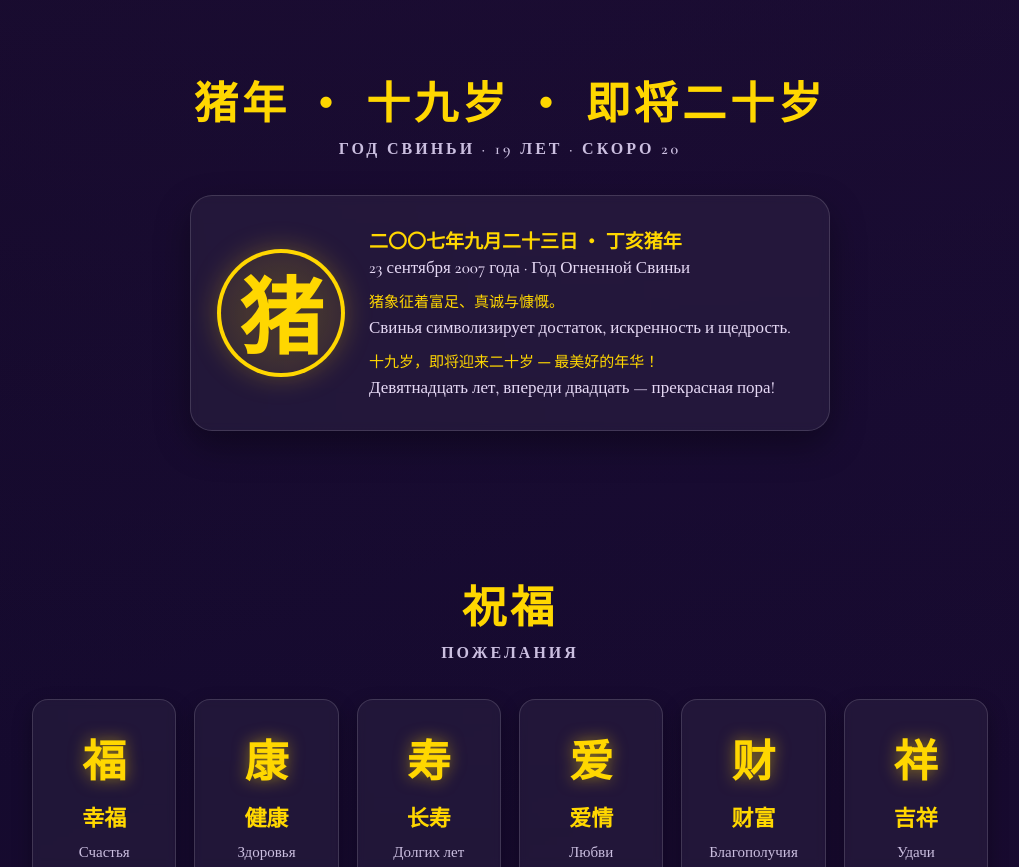
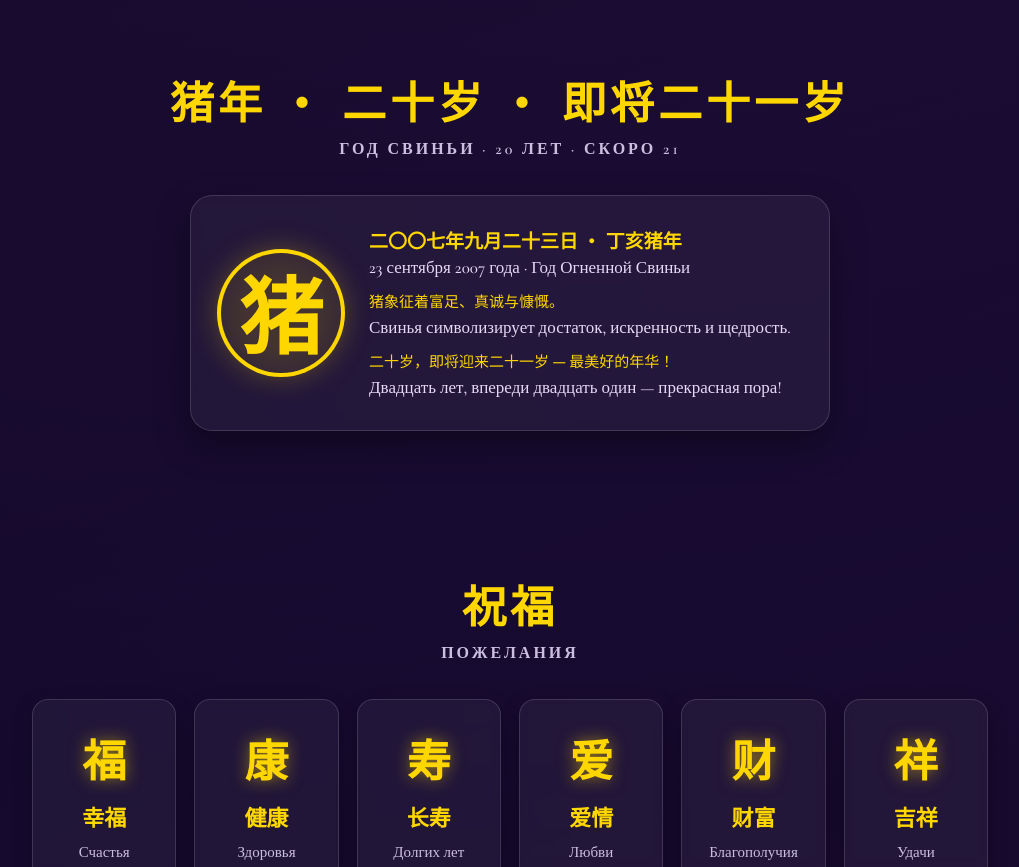
Before and after one commit to DAGGYCH/sait1, a plain HTML site: page index.html in a window 1280 px wide. Shown: the part 1288-2155 px from the top of the page, without its empty margins (130-1149 px from the left). Drawn offline with nearby package versions, Linux system fonts and the light colour scheme.

Commit message:
Update index.html

```diff
--- a/index.html
+++ b/index.html
@@ -108,9 +108,10 @@
     <!-- ЗНАК ЗОДИАКА / ВОЗРАСТ -->
     <section class="section zodiac">
       <h2 class="sec-title">
-        <span class="zh">猪年 · 十九岁 · 即将二十岁</span>
-        <span class="ru">Год Свиньи · 19 лет · скоро 20</span>
-      </h2>
+  <span class="zh">猪年 · 二十岁 · 即将二十一岁</span>
+  <span class="ru">Год Свиньи · 20 лет · скоро 21</span>
+</h2>
+
       <div class="zodiac-card">
         <div class="zodiac-glyph">猪</div>
         <div class="zodiac-text">
@@ -121,9 +122,10 @@
             <span class="ru">Свинья символизирует достаток, искренность и щедрость.</span>
           </p>
           <p class="desc">
-            <span class="zh">十九岁，即将迎来二十岁 — 最美好的年华！</span>
-            <span class="ru">Девятнадцать лет, впереди двадцать — прекрасная пора!</span>
-          </p>
+  <span class="zh">二十岁，即将迎来二十一岁 — 最美好的年华！</span>
+  <span class="ru">Двадцать лет, впереди двадцать один — прекрасная пора!</span>
+</p>
+
         </div>
       </div>
     </section>
```
